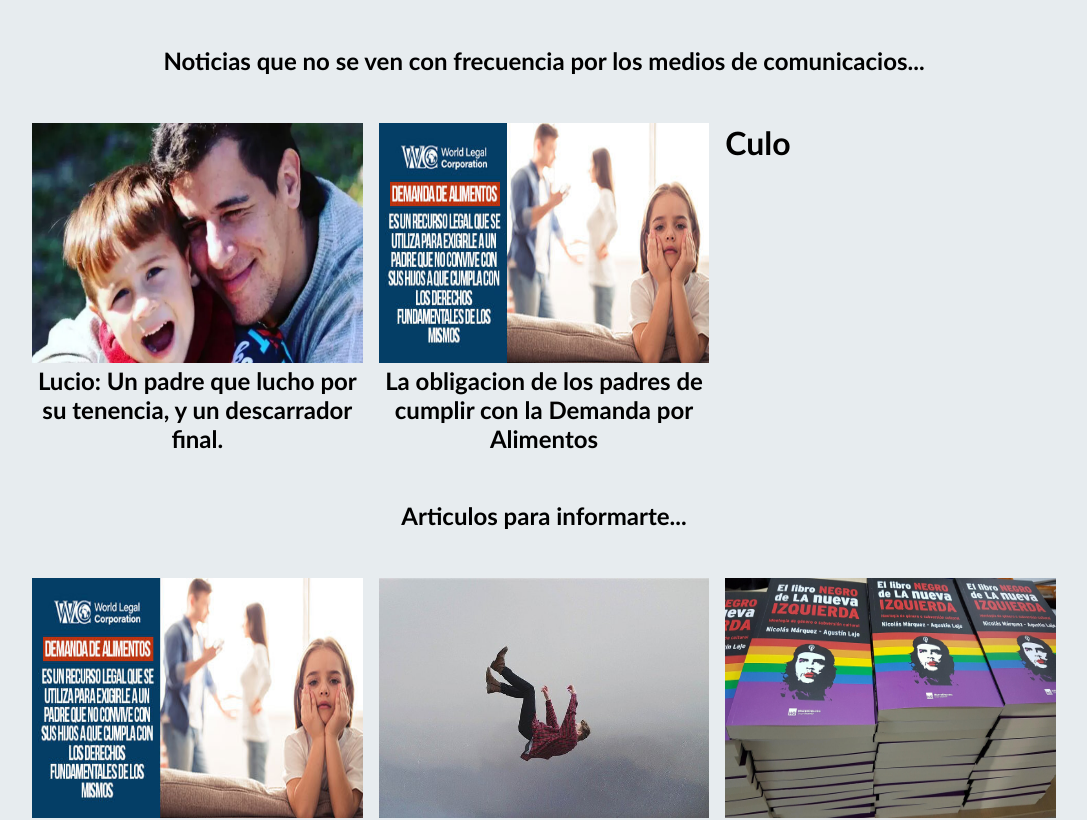
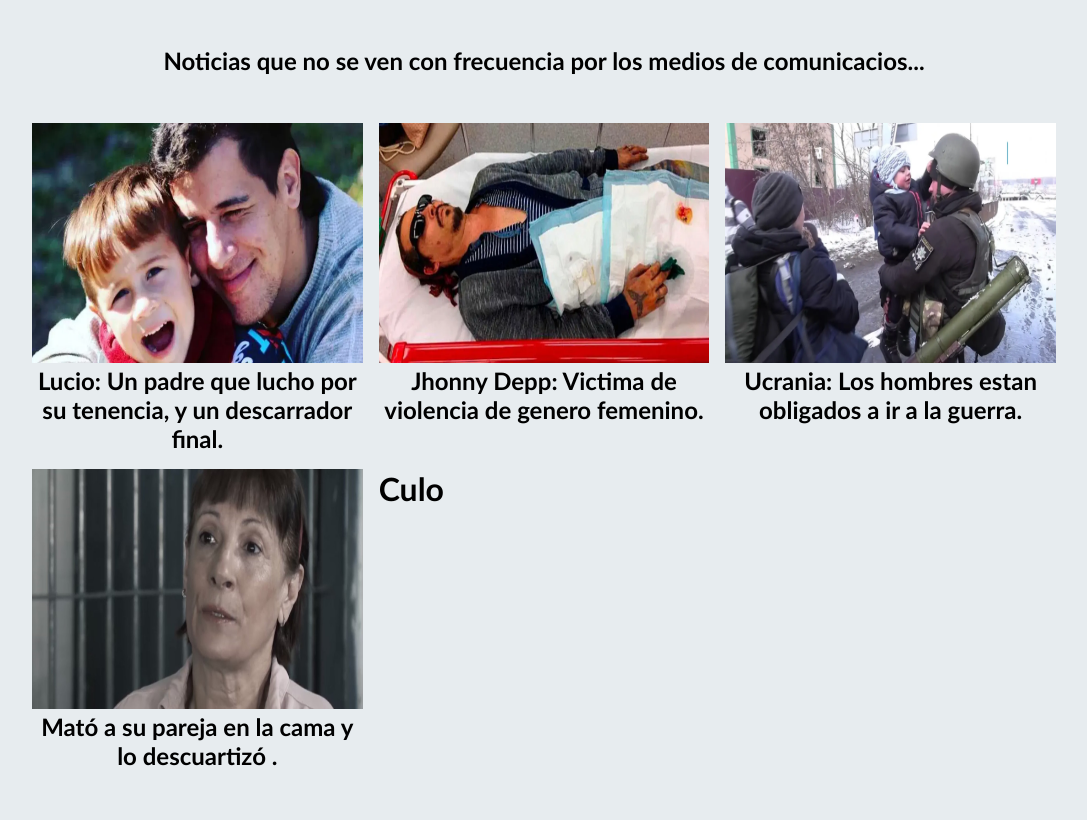
Before and after one commit to NerinaPac/Fullstack-hombre, an Angular app in the folder front/: page / in a window 1280 px wide. Shown: the part 582-1402 px from the top of the page, without its empty margins (96-1183 px from the left). Built offline with nearby package versions, Linux system fonts and the light colour scheme.

Commit message:
fix: card-wrapper.

```diff
--- a/front/src/app/components/card-wrapper/card-wrapper.component.html
+++ b/front/src/app/components/card-wrapper/card-wrapper.component.html
@@ -2,9 +2,9 @@
 <app-card
 *ngFor="let info of data"
 
-[imagen] = "info[0].imagen"
-[titulo] = "info[0].titulo"
-[contenido] = "info[0].contenido"
+[imagen] = "info.imagen"
+[titulo] = "info.titulo"
+[contenido] = "info.contenido"
 
 
 ></app-card>
--- a/front/src/app/components/card-wrapper/card-wrapper.component.ts
+++ b/front/src/app/components/card-wrapper/card-wrapper.component.ts
@@ -13,34 +13,18 @@ export class CardWrapperComponent implements OnInit {
     private noticia: NoticiasService
   ) { }
 
-/* noticias = [
-    {
-      imagen: "assets/noticias/lucio-dupuy.webp",
-      titulo: "Lucio: Un padre que lucho por su tenencia, y un descarrador final.",
-      contenido: "Lorem ipsum sarasa blah Lorem ipsum sarasa blah Lorem ipsum sarasa blah",
-    },
-    {
-      imagen: "assets/noticias/jonny.webp",
-      titulo: "Jhonny Depp: Victima de violencia de genero femenino.",
-      contenido: "Lorem ipsum sarasa blah sa Lorem ipsum sarasa blah sa",
-    },
-    {
-      imagen: "assets/noticias/padre-ucrania-nene.webp",
-      titulo: "Ucrania: Los hombres estan obligados a ir a la guerra.",
-      contenido: "Lorem ipsum sarasa blah sa Lorem ipsum sarasa blah sa",
 
-    },
-  ]; */
   data:any;
 
   mostrarInfoNoticias() {
     this.noticia.getNoticiasService().subscribe(respuesta => {
-     this.data = Object.values(respuesta);
-     console.log(this.data);
+     this.data = respuesta;
 
     });
 
   }
+
+
 
 
 
--- a/front/src/assets/info/noticias.json
+++ b/front/src/assets/info/noticias.json
@@ -1,40 +1,26 @@
-{
-    "noticias":[
+[
     {
     "imagen": "assets/noticias/lucio-dupuy.webp",
     "titulo": "Lucio: Un padre que lucho por su tenencia, y un descarrador final.",
     "contenido": "Lorem ipsum sarasa blah Lorem ipsum sarasa blah Lorem ipsum sarasa blah"
     },
+
     {
     "imagen": "assets/noticias/jonny.webp",
     "titulo": "Jhonny Depp: Victima de violencia de genero femenino.",
     "contenido": "Lorem ipsum sarasa blah sa Lorem ipsum sarasa blah sa"
      },
+
      {
     "imagen": "assets/noticias/padre-ucrania-nene.webp",
     "titulo": "Ucrania: Los hombres estan obligados a ir a la guerra.",
     "contenido": "Lorem ipsum sarasa blah sa Lorem ipsum sarasa blah sa"
      },
+
      {
     "imagen": "assets/noticias/homicidio.jpg",
     "titulo": "Mató a su pareja en la cama y lo descuartizó .",
     "contenido": "Los jueces decidieron por unanimidad absolver a Mafalda al considerar que ella padecia violencia de genero, aún después de describir los detalles de cómo intentó descuartizar el cuerpo y esconderlo en un galpón al fondo de su casa"
-     }],
+    }
 
-    "articulos": [  {
-    "imagen": "assets/noticias/aborto-masculino.jpg",
-    "titulo": "La obligacion de los padres de cumplir con la Demanda por Alimentos",
-    "contenido": "Lorem ipsum sarasa blah Lorem ipsum sarasa blah Lorem ipsum sarasa blah"
-    },
-    {
-    "imagen": "assets/noticias/hombre-cayendo.jpg",
-    "titulo": "Lorem ipsu.",
-    "contenido": "Lorem ipsum sarasa blah sa Lorem ipsum sarasa blah sa"
-     },
-    {
-    "imagen": "assets/noticias/nueva-izquierda.jpg",
-    "titulo": "El libro negro de la Nueva izquierda, de Nicolas Marquez y Agustin Laje.",
-    "contenido": "Lorem ipsum sarasa blah sa Lorem ipsum sarasa blah sa"
-
-     }]
-}
+]
```
